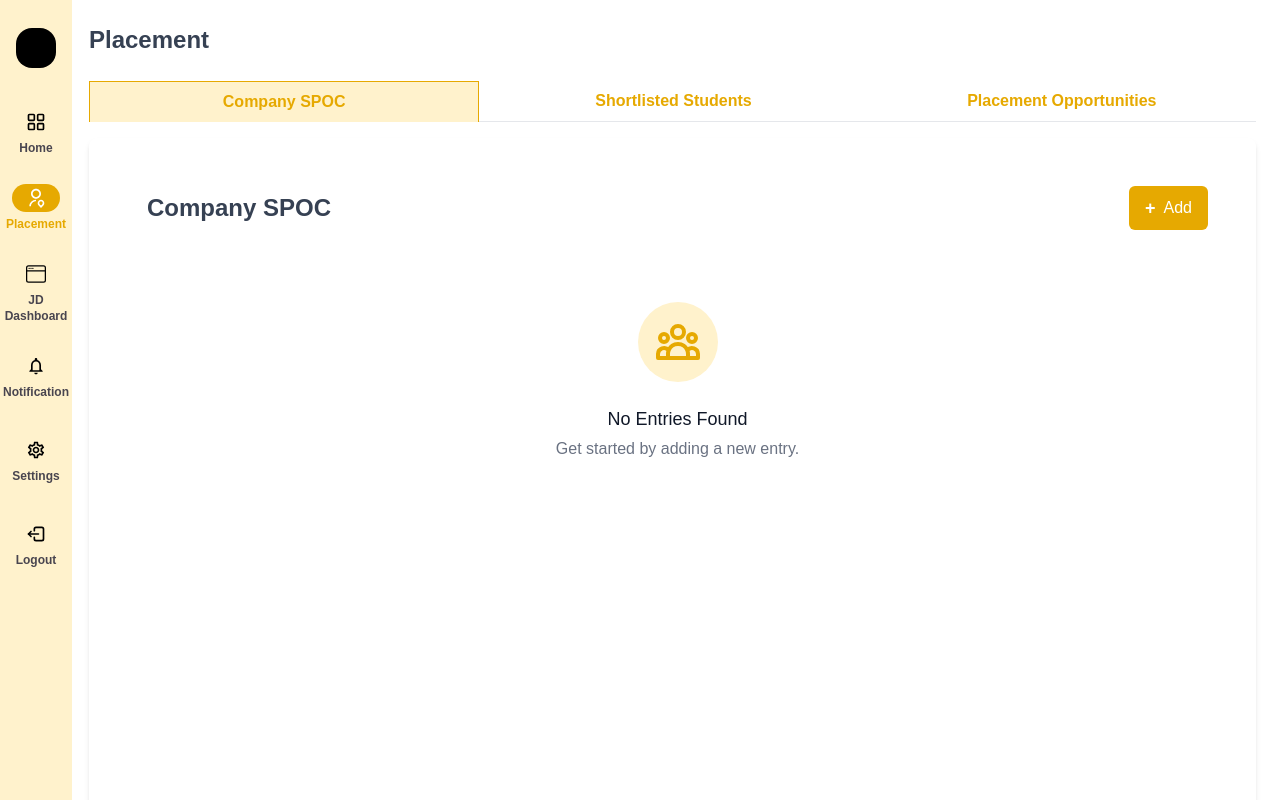
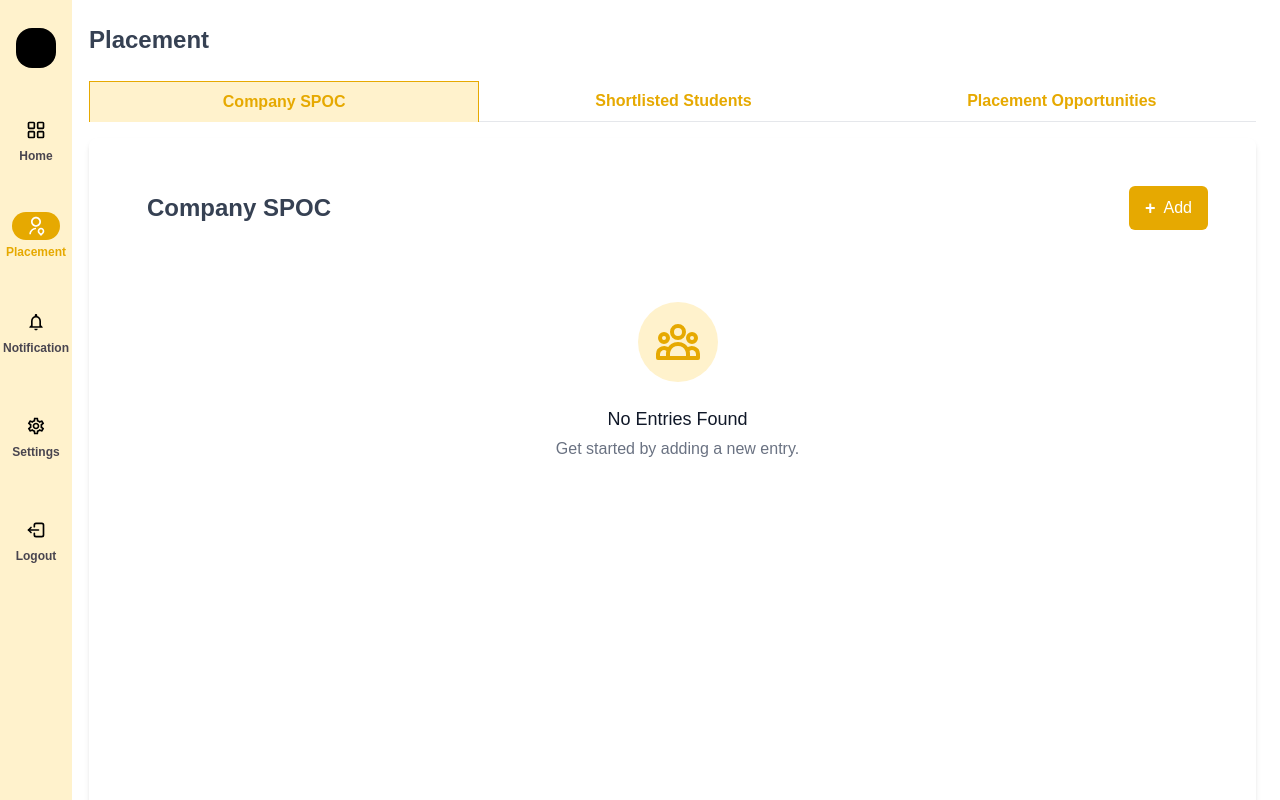
Before and after one commit to shrihari-tech/Placement-Success, a Next.js app: page /placementOpTl/placement in a window 1280 px wide. Built offline with nearby package versions, Linux system fonts and the light colour scheme.

Commit message:
Made changes in Placement Ops TL Module

```diff
--- a/src/app/placementOpTl/navbar.js
+++ b/src/app/placementOpTl/navbar.js
@@ -4,10 +4,8 @@ import React, { useState, useEffect, useRef } from "react";
 import Link from "next/link";
 import { GiHamburgerMenu } from "react-icons/gi";
 import { LuLayoutGrid } from "react-icons/lu";
-import { MdOutlineGroups } from "react-icons/md";
 import { MdOutlineNotifications, MdOutlineSettings } from "react-icons/md";
 import { TbLogout2 } from "react-icons/tb";
-import { BsWindow } from "react-icons/bs";
 import { SiAlwaysdata } from "react-icons/si";
 import { usePathname, useRouter } from "next/navigation";
 import { useDataContext } from "../context/dataContext";
@@ -22,16 +20,13 @@ const Navbar = () => {
   const mobileMenuRef = useRef(null);
 
   useEffect(() => {
-    // Match paths correctly for your current structure
     if (
       pathname === "/placementOpTl/tlHome" ||
       pathname === "/placementOpTl/tlHome/"
     ) {
       setActiveNavItem("home");
     } else if (pathname === "/placementOpTl/placement") {
-      setActiveNavItem("placement"); // Changed from "tl" to "placement"
-    } else if (pathname === "/placementOpTl/jd") {
-      setActiveNavItem("jd");
+      setActiveNavItem("placement");
     } else {
       setActiveNavItem("");
     }
@@ -79,7 +74,7 @@ const Navbar = () => {
       {/* Desktop Sidebar */}
       <aside className="hidden md:flex fixed top-0 left-0 h-screen w-[72px] bg-[#fff2cc] flex-col justify-between items-center z-30">
         <div className="flex flex-col items-center w-full">
-          <div className="flex flex-col items-center w-full mb-10 mt-7">
+          <div className="flex flex-col items-center w-full mb-12 mt-7">
             <button
               className="flex items-center justify-center w-10 h-10 bg-black text-white rounded-2xl font-bold text-lg"
               onClick={() => router.push("/placementOpTl/tlHome")}
@@ -90,7 +85,7 @@ const Navbar = () => {
 
           <nav className="flex flex-col items-center w-full">
             {/* Home */}
-            <div className="flex flex-col items-center w-full mb-7">
+            <div className="flex flex-col items-center w-full mb-12">
               <Link
                 href="/placementOpTl/tlHome"
                 className={`flex flex-col items-center text-black mb-1 px-3.5 py-1 rounded-2xl transition-colors ${
@@ -113,7 +108,7 @@ const Navbar = () => {
             </div>
 
             {/* Placement (replaced TL) */}
-            <div className="flex flex-col items-center w-full mb-7">
+            <div className="flex flex-col items-center w-full mb-12">
               <Link
                 href="/placementOpTl/placement"
                 className={`flex flex-col items-center text-black mb-1 px-3.5 py-1 rounded-2xl transition-colors ${
@@ -123,11 +118,14 @@ const Navbar = () => {
                 }`}
                 onClick={() => handleNavItemClick("placement")}
               >
-                <RiUserLocationLine size={20} /> {/* Changed icon to SiAlwaysdata */}
+                <RiUserLocationLine size={20} />{" "}
+                {/* Changed icon to SiAlwaysdata */}
               </Link>
               <span
                 className={`text-xs font-semibold cursor-pointer ${
-                  activeNavItem === "placement" ? "text-[#e6a901]" : "text-[#49454f]"
+                  activeNavItem === "placement"
+                    ? "text-[#e6a901]"
+                    : "text-[#49454f]"
                 }`}
                 onClick={() => router.push("/placementOpTl/placement")}
               >
@@ -135,31 +133,8 @@ const Navbar = () => {
               </span>
             </div>
 
-            {/* JD Dashboard */}
-            <div className="flex flex-col items-center w-full mb-7">
-              <Link
-                href="/placementOpTl/jd"
-                className={`flex flex-col items-center text-black mb-1 px-3.5 py-1 rounded-2xl transition-colors ${
-                  activeNavItem === "jd"
-                    ? "bg-[#e6a901] text-white"
-                    : "hover:bg-[#ffde80] hover:text-black"
-                }`}
-                onClick={() => handleNavItemClick("jd")}
-              >
-                <BsWindow size={20} />
-              </Link>
-              <span
-                className={`text-xs font-semibold text-center cursor-pointer ${
-                  activeNavItem === "jd" ? "text-[#e6a901]" : "text-[#49454f]"
-                }`}
-                onClick={() => router.push("/placementOpTl/jd")}
-              >
-                JD Dashboard
-              </span>
-            </div>
-
             {/* Notification */}
-            <div className="flex flex-col items-center w-full mb-7">
+            <div className="flex flex-col items-center w-full mb-12">
               <Link
                 href="/placementOpTl/notification"
                 className="cursor-pointer flex flex-col items-center mb-1 px-3.5 py-1 text-black hover:bg-[#ffde80] hover:text-black rounded-2xl"
@@ -175,7 +150,7 @@ const Navbar = () => {
             </div>
 
             {/* Settings */}
-            <div className="flex flex-col items-center w-full mb-7">
+            <div className="flex flex-col items-center w-full mb-12">
               <Link
                 href="/placementOpTl/settings"
                 className={`flex flex-col items-center mb-1 px-3.5 py-1 rounded-2xl transition-colors ${
@@ -200,7 +175,7 @@ const Navbar = () => {
             </div>
 
             {/* Logout */}
-            <div className="flex flex-col items-center w-full mb-7">
+            <div className="flex flex-col items-center w-full mb-12">
               <Link
                 href="/login"
                 className="flex flex-col items-center mb-1 px-3.5 py-1 rounded-2xl hover:bg-[#ffde80] text-black"
@@ -246,22 +221,9 @@ const Navbar = () => {
               }`}
               onClick={() => handleNavItemClick("placement")}
             >
-              <SiAlwaysdata size={20} className="mr-3" /> {/* Changed icon to SiAlwaysdata */}
+              <SiAlwaysdata size={20} className="mr-3" />{" "}
+              {/* Changed icon to SiAlwaysdata */}
               <span>Placement</span>
-            </Link>
-
-            {/* JD Dashboard */}
-            <Link
-              href="/placementOpTl/jd"
-              className={`flex items-center px-4 py-2 rounded-lg ${
-                activeNavItem === "jd"
-                  ? "bg-[#e6a901] text-white"
-                  : "text-black hover:bg-[#ffde80]"
-              }`}
-              onClick={() => handleNavItemClick("jd")}
-            >
-              <BsWindow size={20} className="mr-3" />
-              <span>JD Dashboard</span>
             </Link>
 
             {/* Notification */}
--- a/src/app/placementOpTl/placement/companySPOCTab.js
+++ b/src/app/placementOpTl/placement/companySPOCTab.js
@@ -1,6 +1,6 @@
 // placementOpTl/placement/companySPOC.js
 "use client";
-import React, { useState } from "react";
+import React, { useState, useEffect } from "react";
 import Navbar from "../navbar";
 import CreateButton from "../components/createButton";
 import CreateModal from "../components/createModal";
@@ -9,9 +9,22 @@ import PreviewModal from "../components/previewModal";
 
 export default function CompanySPOCTab() {
   const [isModalOpen, setIsModalOpen] = useState(false);
-  const [spocs, setSpocs] = useState([]);
+
+  const [spocs, setSpocs] = useState(() => {
+    if (typeof window !== "undefined") {
+      const savedSpocs = localStorage.getItem("companySpocs");
+      return savedSpocs ? JSON.parse(savedSpocs) : [];
+    }
+    return [];
+  });
   const [selectedSPOC, setSelectedSPOC] = useState(null);
   const [isPreviewOpen, setIsPreviewOpen] = useState(false);
+
+  useEffect(() => {
+    if (typeof window !== "undefined") {
+      localStorage.setItem("companySpocs", JSON.stringify(spocs));
+    }
+  }, [spocs]);
 
   const handleAddSPOC = (spoc) => {
     const newSPOC = { ...spoc, id: Date.now() };
@@ -53,7 +66,6 @@ export default function CompanySPOCTab() {
             phone: "",
           }}
           validateField={(field, value) => {
-            // Add null/undefined guard
             if (!value && value !== "")
               return `${
                 field.charAt(0).toUpperCase() + field.slice(1)
```
